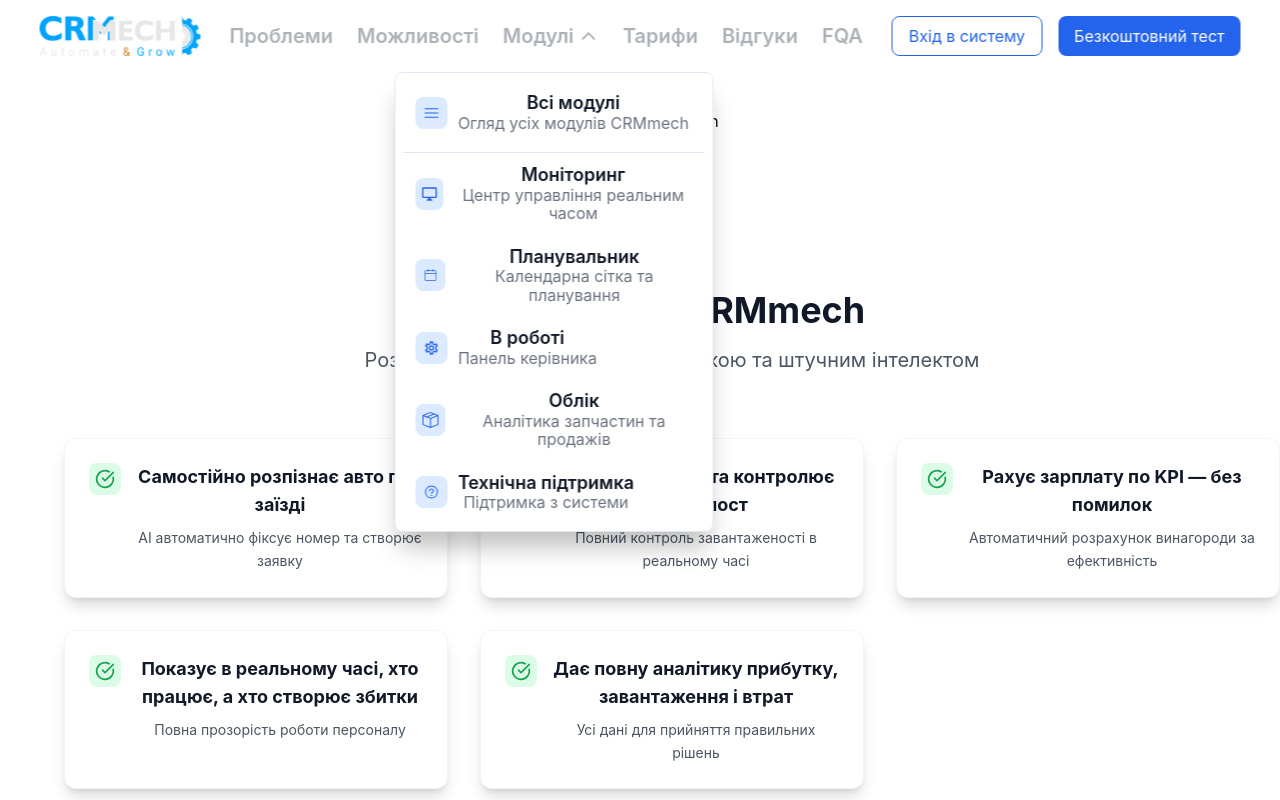
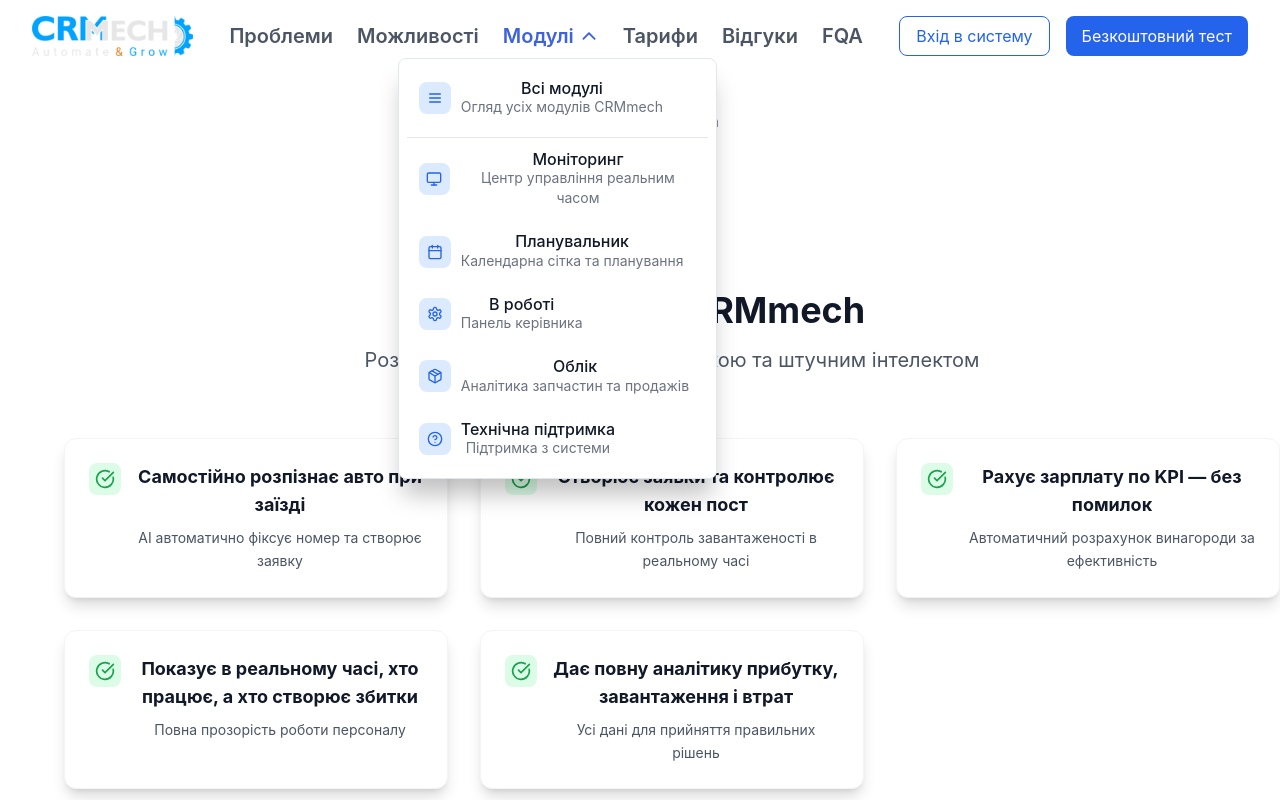
Before and after one commit to ExpanseCode/CRMMech, a React (Vite) app: page / in a window 1280 px wide. Both pictures are taken after a click on the link "Модулі". Shown: the top 800 px of the page. Built offline with nearby package versions, Linux system fonts and the light colour scheme.

Commit message:
styles fixes

```diff
--- a/src/components/Landing/Header/Header.jsx
+++ b/src/components/Landing/Header/Header.jsx
@@ -23,7 +23,7 @@
           </a>
         </li>
         <li className={css.item}>
-          <a className={css.link} onClick={() => setIsActive(!isActive)}>
+          <a className={`${css.link} ${isActive && css.active}`} onClick={() => setIsActive(!isActive)}>
             <div className={css.moduleWrapper}>
               Модулі
               <IoIosArrowDown
--- a/src/components/Landing/Header/Header.module.css
+++ b/src/components/Landing/Header/Header.module.css
@@ -1,7 +1,6 @@
 .wrapper {
-  width: 1231px;
-  padding-left: 15px;
-  padding-right: 15px;
+  width: 1280px;
+  padding: 16px 32px;
   border-radius: 8px;
   display: flex;
   align-items: center;
@@ -29,15 +28,20 @@
 
 .link {
   text-decoration: none;
-  color: rgba(75, 85, 99, 0.46);
+  color: var(--text-gray);
   font-weight: 600;
-  font-size: 20px;
+  font-size: 1.25rem;
   cursor: pointer;
 }
+
 .moduleWrapper {
   display: flex;
   align-items: center;
   gap: 5px;
+}
+
+.active {
+  color: var(--primary)
 }
 
 .icon {
@@ -72,6 +76,7 @@
   border: 1px solid #2463eb;
   color: #2463eb;
 }
+
 .enterLink:hover {
   background-color: #2463eb;
   color: white;
--- a/src/components/Landing/Header/Popup/Popup.jsx
+++ b/src/components/Landing/Header/Popup/Popup.jsx
@@ -1,35 +1,37 @@
-import { RxHamburgerMenu } from 'react-icons/rx';
-import { MdOutlineDesktopWindows } from 'react-icons/md';
-import { CiCalendar } from 'react-icons/ci';
-import { MdOutlineSettings } from 'react-icons/md';
-import { BsBoxSeam } from 'react-icons/bs';
-import { PiQuestion } from 'react-icons/pi';
 import css from './Popup.module.css';
+import {
+  Menu,
+  Monitor,
+  Calendar,
+  Settings,
+  Package,
+  HelpCircle,
+} from 'lucide-react';
 
 export default function Popup(params) {
   const pages = [
     {
-      icon: <MdOutlineDesktopWindows className={css.icon} />,
+      icon: <Monitor className={css.icon} />,
       name: 'Моніторинг',
       text: 'Центр управління реальним часом',
     },
     {
-      icon: <CiCalendar className={css.icon} />,
+      icon: <Calendar className={css.icon} />,
       name: 'Планувальник',
       text: 'Календарна сітка та планування',
     },
     {
-      icon: <MdOutlineSettings className={css.icon} />,
+      icon: <Settings className={css.icon} />,
       name: 'В роботі',
       text: 'Панель керівника',
     },
     {
-      icon: <BsBoxSeam className={css.icon} />,
+      icon: <Package className={css.icon} />,
       name: 'Облік',
       text: 'Аналітика запчастин та продажів',
     },
     {
-      icon: <PiQuestion className={css.icon} />,
+      icon: <HelpCircle className={css.icon} />,
       name: 'Технічна підтримка',
       text: 'Підтримка з системи',
     },
@@ -38,7 +40,7 @@
     <div className={css.wrapper}>
       <div className={css.firstPoint}>
         <div className={css.iconBox}>
-          <RxHamburgerMenu className={css.icon} />
+          <Menu className={css.icon} />
         </div>
         <div className={css.textWrapper}>
           <p className={css.pageName}>Всі модулі</p>
--- a/src/components/Landing/Header/Popup/Popup.module.css
+++ b/src/components/Landing/Header/Popup/Popup.module.css
@@ -1,11 +1,11 @@
 .wrapper {
   width: 319px;
-  height: 460px;
+  height: auto;
   background-color: white;
   padding: 8px;
 
   position: absolute;
-  top: 100%;
+  top: 80%;
   right: 44%;
   /*left: 50%; */
 
@@ -47,16 +47,17 @@
 .icon {
   width: 16px;
   height: 16px;
-  fill: #2563eb;
+  color: #2563eb;
 }
 
 .pageName {
-  color: #111827;
-  font-weight: 600;
-  font-size: 18px;
+  color: var(--text-headers);
+  font-weight: 500;
+  /* font-size: 18px; */
 }
 
 .pageText {
-  font-size: 16px;
+  font-size: 0.875rem;
+  line-height: 1.25rem;
   color: #6b7280;
 }
```
